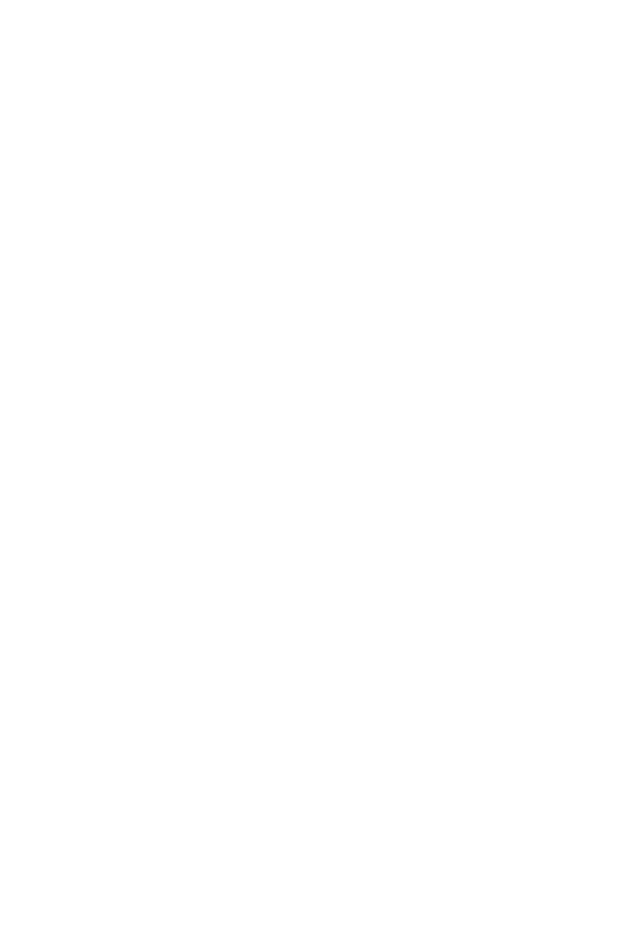
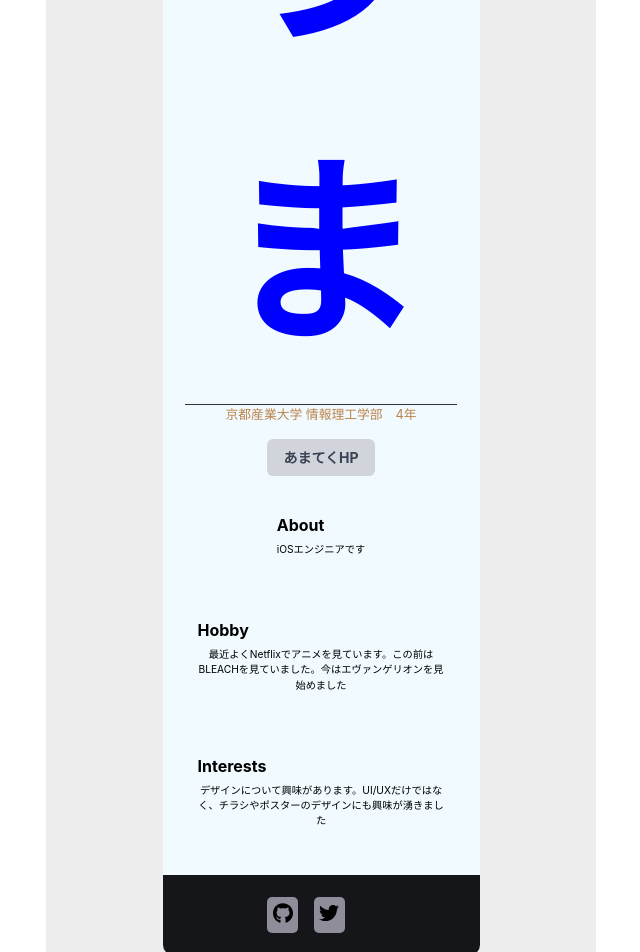
Before and after one commit to amatech-repo/kouyamasai, a React (Vite) app: page /fuma in a window 1280 px wide. Shown: the part 1103-2055 px from the top of the page, without its empty margins (319-959 px from the left). Before the commit the page ends 1011 px from the top, so only its background shows below. Built offline with nearby package versions, Linux system fonts and the light colour scheme.

Commit message:
応用編

```diff
--- a/src/ListCards/Fuma/Fuma.css
+++ b/src/ListCards/Fuma/Fuma.css
@@ -117,10 +117,11 @@
 /* 応用編: 名前を好きなデザインに変更しよう */
 /* hint: カラーや文字の大きさ・線など */
 .name {
-  font-size: var(--fs-700);
+  font-size: 200px;
   font-weight: 700;
   margin-top: 1.3125em;
-  color: #000;
+  color: blue;
+  border-bottom: #333 1px solid;
 }
 
 .stack {
--- a/src/ListCards/Fuma/Fuma.tsx
+++ b/src/ListCards/Fuma/Fuma.tsx
@@ -24,7 +24,7 @@
       <main className="main">
         {/* 応用編: 回転の速度を変えてみよう */}
         {/* 番外: 回転方法を縦にしよう */}
-        <ReactCardFlip isFlipped={isFlip} flipDirection="horizontal">
+        <ReactCardFlip isFlipped={isFlip} flipDirection="vertical">
           {/* 個人の名刺 */}
           <div className="front" onClick={() => handleClick()}>
             <section className="main__section">
--- a/src/ListCards/Fuma/User/Info.tsx
+++ b/src/ListCards/Fuma/User/Info.tsx
@@ -38,6 +38,9 @@
             </div>
           )}
           {/* 応用編: 好きなサイトに飛べるボタンを作成しよう */}
+          <a href="" target="_" rel="noopener noreferrer">
+            <span>あまてくHP</span>
+          </a>
         </div>
       </section>
     </>
```
